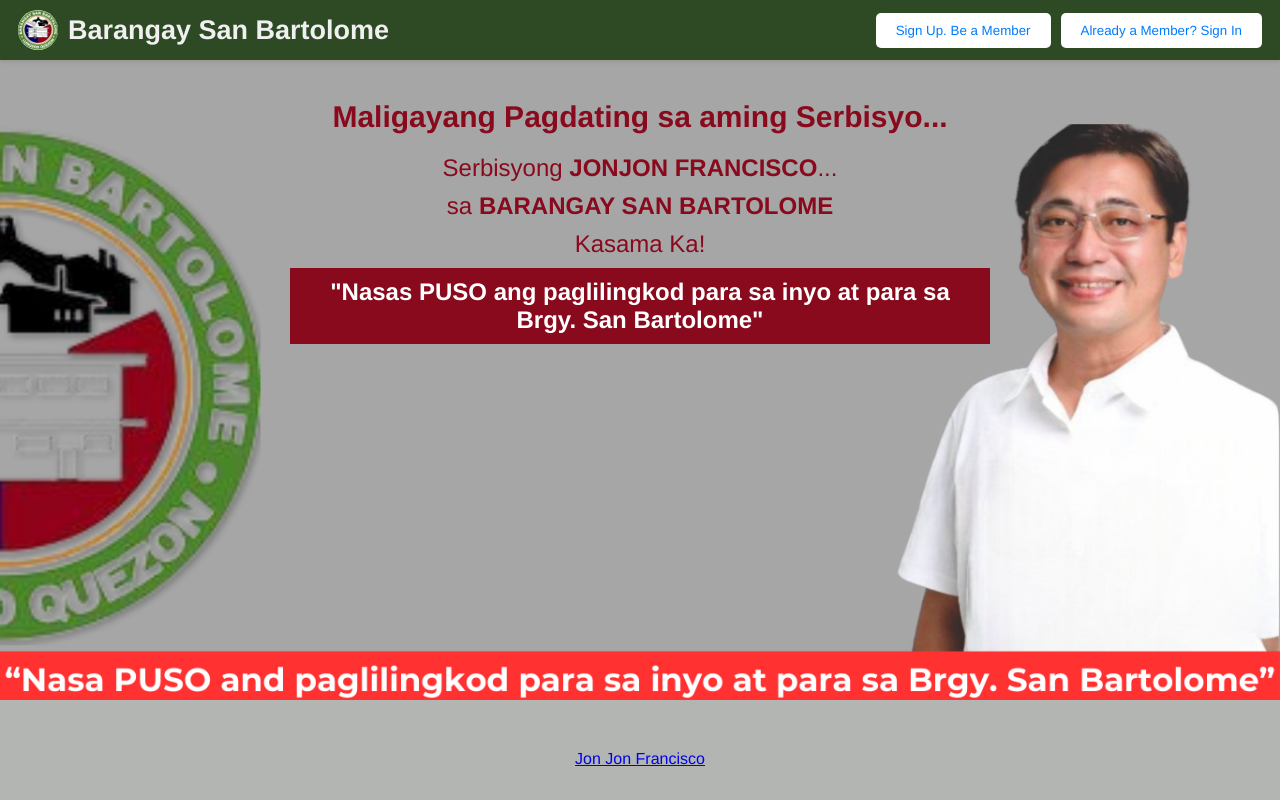
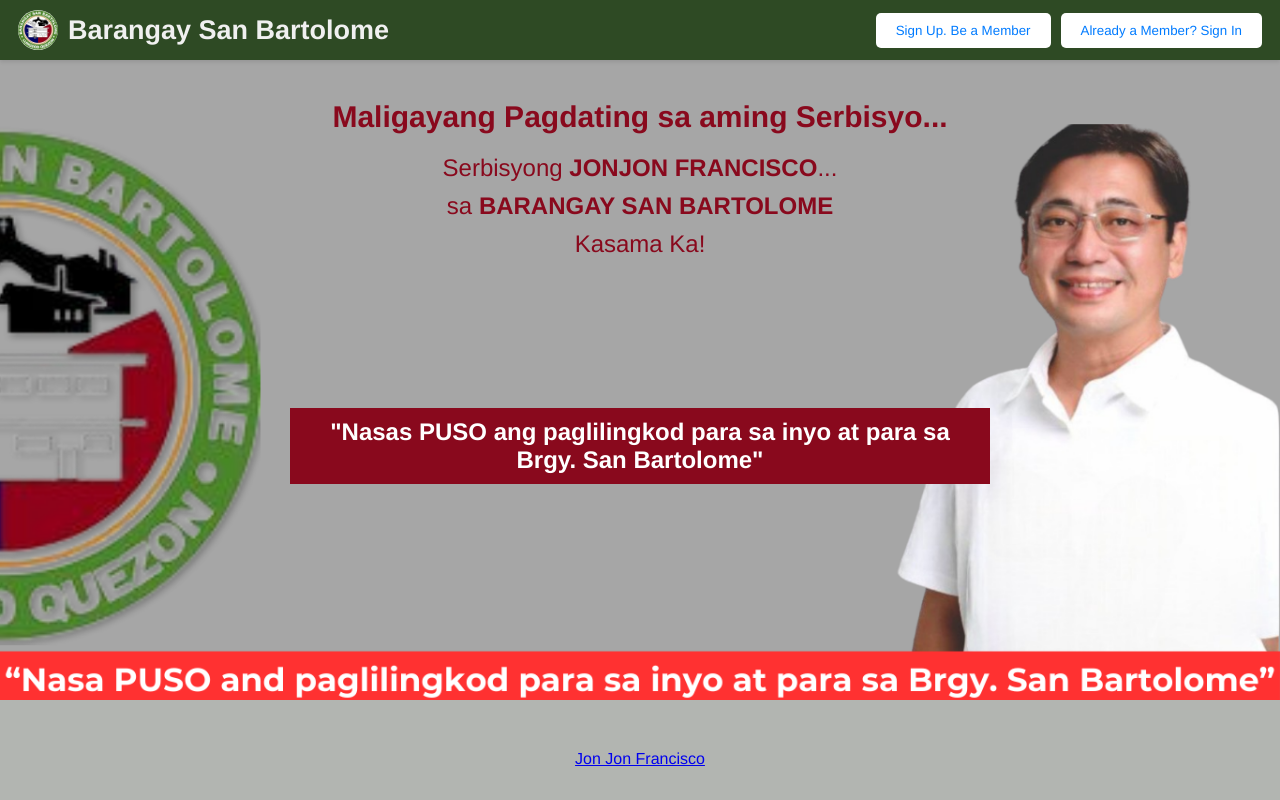
Before and after one commit to jmaesua/react-precinct-number-search, a React (Vite) app: page / in a window 1280 px wide. Built offline with nearby package versions, Linux system fonts and the light colour scheme.

Commit message:
styling the added slogan

```diff
--- a/src/components/LandingPage.css
+++ b/src/components/LandingPage.css
@@ -131,11 +131,11 @@
   width: 700px;
   font-size: 24px;
   font-weight: bold;
-  margin: auto;
+  margin-block-start: 150px;
+  margin-inline: auto;
   padding: 10px;
   background-color: #89091d;
   color: #fff;
-  bottom: 0;
 }
 
 .search-button {
```
